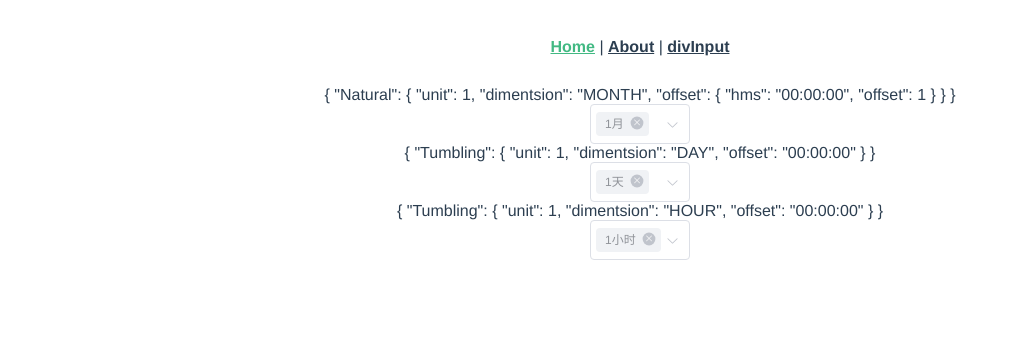
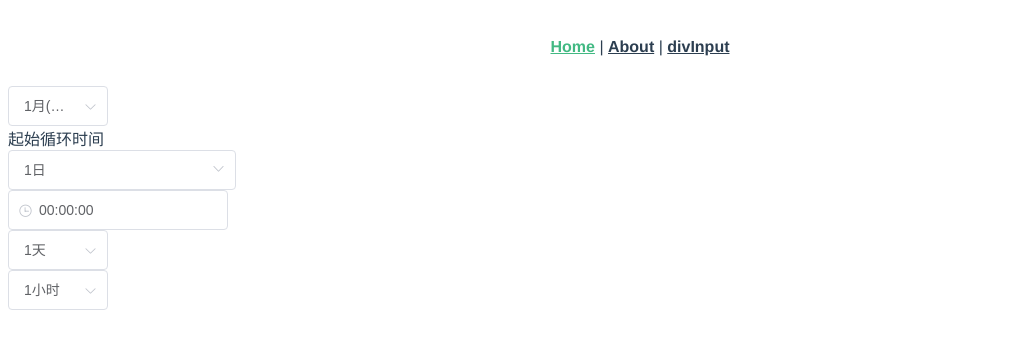
Before and after one commit to xiaoguhexiaotian/study-record, a Vue app in the folder v2ts_class-compont/: page / in a window 1280 px wide. Shown: the top 348 px of the page, without its empty margins (0-1011 px from the left). Built offline with nearby package versions, Linux system fonts and the light colour scheme.

Commit message:
feat:cell-contor

```diff
--- /dev/null
+++ b/v2ts_class-compont/src/components/cascader/cellcontor/constant.ts
@@ -0,0 +1,68 @@
+export const weekOption = [
+  {
+    label: '星期一',
+    value: '1'
+  },
+  {
+    label: '星期二',
+    value: '2'
+  },
+  {
+    label: '星期三',
+    value: '3'
+  },
+  {
+    label: '星期四',
+    value: '4'
+  },
+  {
+    label: '星期五',
+    value: '5'
+  },
+  {
+    label: '星期六',
+    value: '6'
+  },
+  {
+    label: '星期日',
+    value: '7'
+  }
+]
+
+export const ShiftOption = [
+  {
+    Shift: 1,
+    value: '1',
+    label: '班次1'
+  },
+  {
+    Shift: 2,
+    value: '2',
+    label: '班次2'
+  },
+  {
+    Shift: 3,
+    value: '3',
+    label: '班次3'
+  },
+  {
+    Shift: 4,
+    value: '4',
+    label: '班次4'
+  }
+]
+
+export const CustomOption = [
+  {
+    label: '分钟',
+    value: 1,
+  },
+  {
+    label: '小时',
+    value: 2,
+  },
+  {
+    label: '天',
+    value: 3,
+  },
+]
--- /dev/null
+++ b/v2ts_class-compont/src/components/cascader/cellcontor/index.vue
@@ -0,0 +1,121 @@
+<template>
+  <div class="cell-contor">
+    <div v-if="[NaturalType.WEEK, NaturalType.MONTH].includes(currenType)" class="week-or-month">
+      <div class="tip">起始循环时间</div>
+      <div class="comp">
+        <el-select v-model="model[selectField]" placeholder="请选择">
+          <el-option
+            v-for="item in selectOption"
+            :key="item.value"
+            :label="item.label"
+            :value="item.value"
+          />
+        </el-select>
+        <el-time-picker
+          v-model="model[timeDateField]"
+          :picker-options="{
+            selectableRange: '00:00:00 - 23:59:59',
+          }"
+          :clearable="false"
+          format="HH:mm:ss"
+          value-format="HH:mm:ss"
+        />
+      </div>
+    </div>
+    <div v-else-if="currenType === OmitValues.Shift" class="shift-comp">
+      <el-select v-model="model.Shift" multiple collapse-tags placeholder="请选择">
+        <el-option
+          v-for="item in ShiftOption"
+          :key="item.value"
+          :label="item.label"
+          :value="item.value"
+        ></el-option>
+      </el-select>
+    </div>
+    <div v-else-if="currenType === OmitValues.Custom" class="custom">
+      <el-input v-model="model.customNum" controls-position="right">
+        <el-select v-model="model.customType" slot="append" placeholder="请选择">
+          <el-option
+            v-for="item in CustomOption"
+            :key="item.value"
+            :label="item.label"
+            :value="item.value"
+          ></el-option>
+        </el-select>
+      </el-input>
+    </div>
+  </div>
+</template>
+<script lang="ts">
+import { Component, Vue, Prop, Ref, Watch } from "vue-property-decorator";
+import { NaturalType, ReportType, OmitValues } from "../constant";
+import { weekOption, ShiftOption, CustomOption } from "./constant";
+
+@Component
+export default class CellContor extends Vue {
+  @Prop({ default: ReportType.Daily }) readonly reportType!: ReportType; //报表类型
+  @Prop({ default: {} }) readonly windowParam: any;
+  @Prop({ default: "" }) readonly currenType: any;
+
+  model: any = {
+    dayOfWeek: "1",
+    hmsWeek: "00:00:00",
+    dayOfMonth: "1",
+    hmsMonth: "00:00:00",
+    Shift: [],
+    customNum: 1,
+    customType: this.reportType === ReportType.Daily ? 2 : 3,
+  };
+  OmitValues = OmitValues;
+  NaturalType = NaturalType;
+  ShiftOption = ShiftOption;
+  CustomOption = CustomOption;
+  newWindowParam: any = {};
+  get selectField() {
+    return this.currenType === "WEEK" ? "dayOfWeek" : "dayOfMonth";
+  }
+  get timeDateField() {
+    return this.currenType === "WEEK" ? "hmsWeek" : "hmsMonth";
+  }
+  get selectOption() {
+    let monthOption = [];
+    for (let i = 1; i <= 31; i++) {
+      monthOption.push({ label: i + "日", value: String(i) });
+    }
+    return this.currenType === "WEEK" ? weekOption : monthOption;
+  }
+  @Watch("model", { deep: true })
+  handleChange(newVal: any) {
+    const { dayOfWeek, hmsWeek, dayOfMonth, hmsMonth, Shift } = newVal;
+    if (this.currenType === "WEEK") {
+      this.newWindowParam = {
+        Natural: {
+          dimension: "WEEK",
+          offset: { hms: hmsWeek, offset: dayOfWeek },
+          unit: 1,
+        },
+      };
+    } else if (this.currenType === "MONTH") {
+      this.newWindowParam = {
+        Natural: {
+          dimension: "MONTH",
+          offset: { hms: hmsMonth, offset: dayOfMonth },
+          unit: 1,
+        },
+      };
+    } else if (this.currenType === "Shift") {
+      this.newWindowParam = Shift.map((i: string) => {
+        return { Shift: i };
+      });
+    }
+    console.log(this.currenType, this.newWindowParam, newVal);
+  }
+}
+</script>
+<style lang="scss" scoped>
+.custom {
+  .el-select .el-input {
+    width: 75px;
+  }
+}
+</style>
--- a/v2ts_class-compont/src/components/cascader/constant.ts
+++ b/v2ts_class-compont/src/components/cascader/constant.ts
@@ -60,8 +60,8 @@ export enum NaturalType {
 export enum OmitValues {
   Shift = 'Shift',
   Group = 'Group',
-  Period = 'Period',
-  TimeLength = 'TimeLength'
+  Period = 'Period', // 时间段
+  Custom = 'Custom'
 }
 
 export const windowsParamOptions = [
@@ -167,3 +167,48 @@ export const windowsParamOptions = [
     ]
   }
 ]
+
+export const cellWindowParamOptions = [
+  {
+    value: TumblingType.MINUTE,
+    label: '1分钟'
+  }, {
+    value: TumblingType.HOUR,
+    label: '1小时'
+  }, {
+    value: TumblingType.DAY,
+    label: '1天'
+  }, {
+    value: NaturalType.WEEK,
+    label: '1周'
+  },
+  {
+    value: NaturalType.MONTH,
+    label: '1月(自然月)'
+  }, {
+    value: NaturalType.QUARTER,
+    label: '1季度'
+  },
+  {
+    value: NaturalType.YEAR,
+    label: '1年'
+  },
+  {
+    value: 'Custom',
+    label: '自定义时长'
+  },
+  {
+    value: OmitValues.Shift,
+    label: '按班次/班组',
+  },
+  {
+    value: OmitValues.Period,
+    label: '自定义时段',
+  }
+]
+
+
+export enum SceneType {
+  Cell = 'Cell',
+  Point = 'Point'
+}
--- a/v2ts_class-compont/src/components/cascader/index.vue
+++ b/v2ts_class-compont/src/components/cascader/index.vue
@@ -1,10 +1,10 @@
 <template>
   <div class="window-param-select">
+    <div :class="classField">
       <el-cascader
         v-model="value"
         :options="options"
-      :props="{ multiple: true }"
-      clearable
+        :props="{ multiple: sceneType !== SceneType.Cell }"
         :show-all-levels="false"
         popper-class="window-param-select-popper"
       >
@@ -15,6 +15,12 @@
           <span v-else class="node-name" @click="getCurrentNode(node)">{{ data.label }}</span>
         </template>
       </el-cascader>
+      <CellContor
+        v-if="sceneType === SceneType.Cell"
+        :windowParam="nodeWindowParam"
+        :currenType="value[0]"
+      />
+    </div>
   </div>
 </template>
 <script lang="ts">
@@ -27,8 +33,14 @@ import {
   NaturalType,
   ReportType,
   windowsParamOptions,
+  SceneType,
+  cellWindowParamOptions,
 } from "./constant";
-@Component
+import CellContor from "./cellcontor/index.vue";
+
+@Component({
+  components: { CellContor },
+})
 export default class WindowParamSelect extends Vue {
   // style = require("./index.module.scss");
   @Prop({ default: () => false }) readonly isSearch!: boolean; // 是否搜索
@@ -36,9 +48,12 @@ export default class WindowParamSelect extends Vue {
   @Prop({ default: null }) readonly windowParam?: any; // 时间窗
   @Prop({ default: AGGTYPE.CUR }) readonly aggregateType?: string; // 聚合方式
   @Prop() readonly nodeId: any;
+  @Prop({ default: SceneType.Point }) readonly sceneType?: SceneType;
+
+  SceneType = SceneType;
 
   value: any = [];
-  options = windowsParamOptions;
+  options: any[] = [];
   nodeWindowParam: any = DEFALUT_WINDOWSPARAM[this.reportType];
   omitValues = Object.values(OmitValues);
   tumblingType = Object.values(TumblingType);
@@ -46,12 +61,19 @@ export default class WindowParamSelect extends Vue {
   selectedPeriodData: { start: string; end: string; value: string }[] = [];
   created() {
     console.log(DEFALUT_WINDOWSPARAM[this.reportType], this.nodeId);
-
     this.nodeWindowParam = DEFALUT_WINDOWSPARAM[this.reportType];
     this.handleInit();
     this.handleEmit();
   }
+  handleOptions() {
+    if (this.sceneType === SceneType.Cell) {
+      this.options = cellWindowParamOptions;
+    } else {
+      this.options = windowsParamOptions;
+    }
+  }
   handleInit() {
+    this.handleOptions();
     if (this.windowParam) {
       this.nodeWindowParam = this.windowParam;
     }
@@ -129,6 +151,7 @@ export default class WindowParamSelect extends Vue {
   }
   handleRadioData() {
     const type = this.value[0];
+
     if (this.tumblingType.includes(type)) {
       this.nodeWindowParam = {
         Tumbling: {
@@ -136,15 +159,17 @@ export default class WindowParamSelect extends Vue {
           unit: 1,
         },
       };
-    } else {
+    } else if (this.naturalType.includes(type)) {
       this.nodeWindowParam = {
         Natural: {
           dismension: type,
           unit: 1,
         },
       };
+    } else if (this.omitValues.includes(type)) {
+      console.log(type, "其他类型");
     }
-    console.log(this.value, this.selectedPeriodData, "处理单选数据");
+    console.log(this.value, this.nodeWindowParam, "处理单选数据");
   }
   handleMultipleData(multipleType: any) {
     console.log(multipleType, this.value, this.selectedPeriodData, "处理多选数据");
@@ -165,16 +190,25 @@ export default class WindowParamSelect extends Vue {
     }
     console.log("处理结果", this.nodeWindowParam);
   }
+  handleEmit() {
+    this.$emit("change", this.nodeWindowParam, this.nodeId);
+  }
 
-  handleEmit() {
-    console.log("handleEmit=======>", this.nodeId);
-
-    this.$emit("change", this.nodeWindowParam, this.nodeId);
+  get classField() {
+    if (this.sceneType === SceneType.Cell && this.value.includes(OmitValues.Shift)) {
+      return "cell-shift";
+    }
+    if (this.sceneType === SceneType.Cell && this.value.includes(OmitValues.Custom)) {
+      return "cell-custom";
+    }
+    return "";
   }
 }
 </script>
 <style lang="scss" scoped>
 .window-param-select {
+  text-align: left;
+  width: 300px;
   // background-color: red;
   // :global {
   .el-cascader {
--- a/v2ts_class-compont/src/components/comp.vue
+++ b/v2ts_class-compont/src/components/comp.vue
@@ -5,7 +5,7 @@
     <span>Two:{{ topLevelValue }}</span>
     <span>Three:{{ test }}</span> -->
     <div v-for="(i, index) in list" :key="index">
-      <span>{{ i.windowParam }}</span>
+      <!-- <span>{{ i.windowParam }}</span> -->
       <div class="slot">
         <slot name="windowParam" :windowParam="i.windowParam" :nodeId="i.id"></slot>
       </div>
@@ -31,7 +31,7 @@ export default class Grandson extends Vue {
       }
       return i;
     });
-    console.log("listChange=====>", this.list);
+    // console.log("listChange=====>", this.list);
   }
   list: any = [
     {
--- a/v2ts_class-compont/src/views/HomeView.vue
+++ b/v2ts_class-compont/src/views/HomeView.vue
@@ -19,6 +19,7 @@
           :isSearch="true"
           @change="handleChange"
           :nodeId="nodeId"
+          :sceneType="SceneType.Cell"
         />
       </template>
     </HelloWorld>
@@ -29,6 +30,7 @@
 import { Component, Vue, Provide, Watch, Ref } from "vue-property-decorator";
 import HelloWorld from "@/components/HelloWorld.vue";
 import Cascader from "@/components/cascader/index.vue";
+import { SceneType } from "@/components/cascader/constant";
 @Component({
   components: {
     HelloWorld,
@@ -36,6 +38,7 @@ import Cascader from "@/components/cascader/index.vue";
   },
 })
 export default class HomeView extends Vue {
+  SceneType = SceneType;
   list = [{ name: "张三", id: 18 }];
   fatherValue = "父组件数据";
   provideValue = "provideValue";
@@ -65,22 +68,22 @@ export default class HomeView extends Vue {
   // @Ref区域
   @Ref("HelloWorld") son!: HelloWorld; // 传值是ref定义的值，使用的值是后面的变量son 如果不传值，默认使用son作为ref传值
   // 生命周期区域
-  beforeCreate() {
-    console.log("父beforeCreate");
-  }
-  created() {
-    console.log("父created");
-  }
-  beforeMount() {
-    console.log("父beforeMount");
-  }
-  mounted() {
-    console.log("父mounted");
-  }
+  // beforeCreate() {
+  //   console.log("父beforeCreate");
+  // }
+  // created() {
+  //   console.log("父created");
+  // }
+  // beforeMount() {
+  //   console.log("父beforeMount");
+  // }
+  // mounted() {
+  //   console.log("父mounted");
+  // }
   nodeWindowParam: any = null;
   handleChange(val: any, nodeId: string) {
     this.nodeWindowParam = { windowParam: val, nodeId };
-    console.log("handleChange======>", this.nodeWindowParam);
+    // console.log("handleChange======>", this.nodeWindowParam);
   }
 }
 </script>
```
Lines whose indentation alone changed are shown as unchanged.
